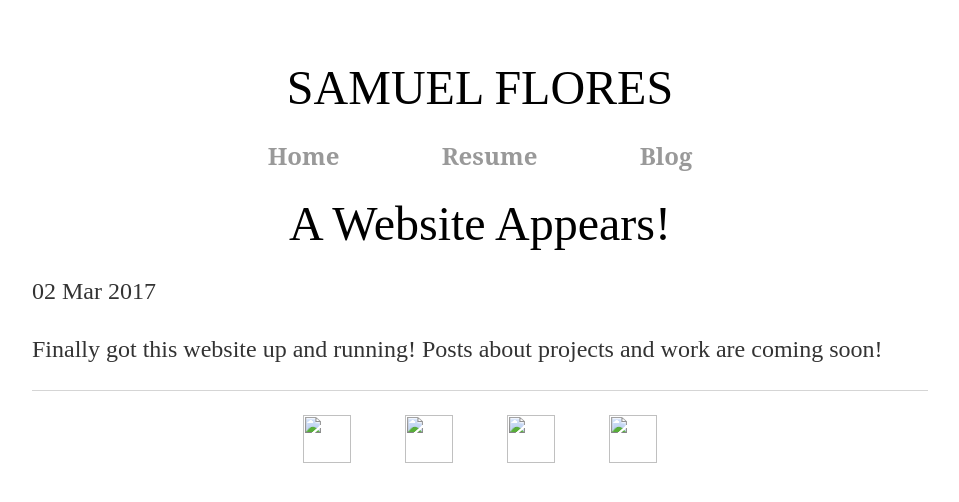
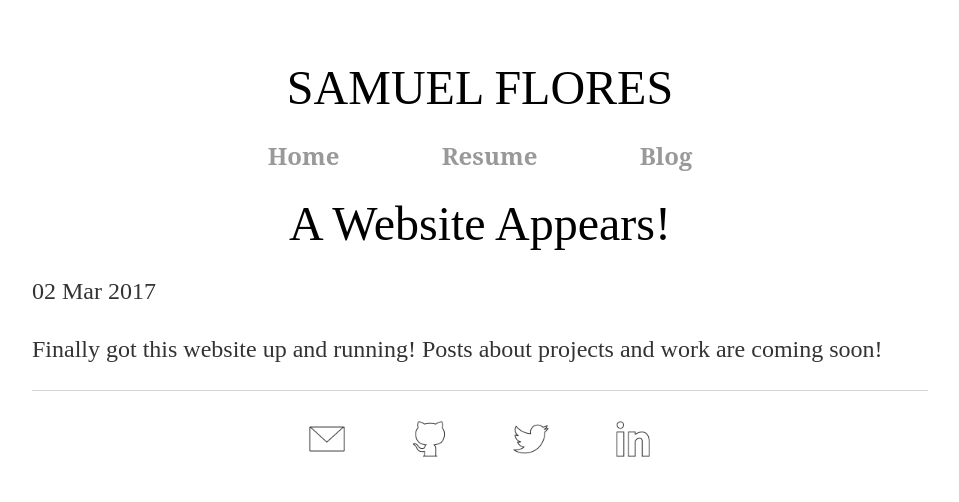
Before and after one commit to floressa/floressa.github.io, a Jekyll site: the page built from _posts/2017-03-02-A-Website-Appears.md, in a window 1280 px wide. Shown: the top 502 px of the page, without its empty margins (160-1119 px from the left). Built offline with Jekyll 4.4.1, drawn with Linux system fonts in a browser that asks for light colours; some web fonts are replaced.

Commit message:
trying to get paths to work

```diff
--- a/_layouts/default.html
+++ b/_layouts/default.html
@@ -37,10 +37,10 @@
 
 		    <footer>
                 <ul>
-                    <li><a href="mailto:floressa@usc.edu"><img src="../icons/icon-gmail.png"></a></li>
-                    <li><a href="https://github.com/floressa"><img src="../icons/icon-github.png"></a></li>
-                    <li><a href="https://twitter.com/floressa16"><img src="../icons/icon-twitter.png"></a></li>
-                    <li><a href="https://linkedin.com/in/samuel-flores"><img src="../icons/icon-linkedin.png"></a></li>
+                    <li><a href="mailto:floressa@usc.edu"><img src="/icons/icon-gmail.png"></a></li>
+                    <li><a href="https://github.com/floressa"><img src="/icons/icon-github.png"></a></li>
+                    <li><a href="https://twitter.com/floressa16"><img src="/icons/icon-twitter.png"></a></li>
+                    <li><a href="https://linkedin.com/in/samuel-flores"><img src="/icons/icon-linkedin.png"></a></li>
                 </ul>
 		    </footer>
         </body>
```
